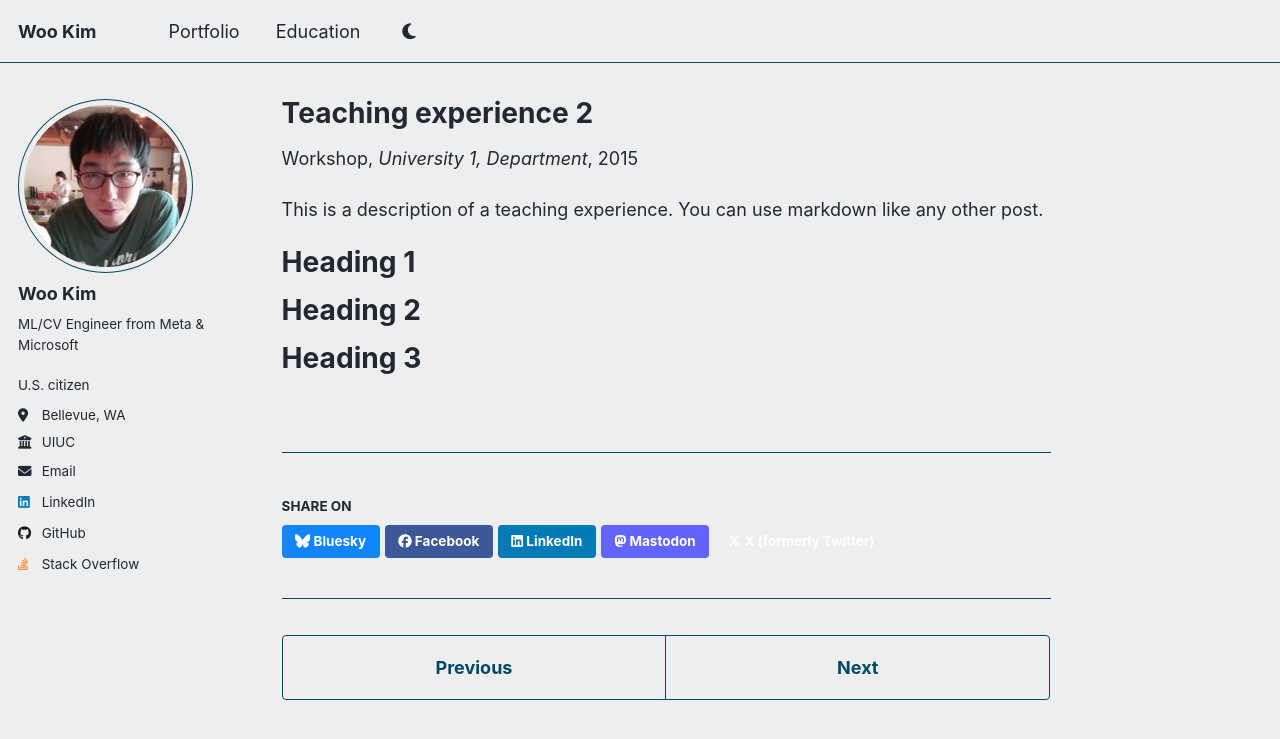
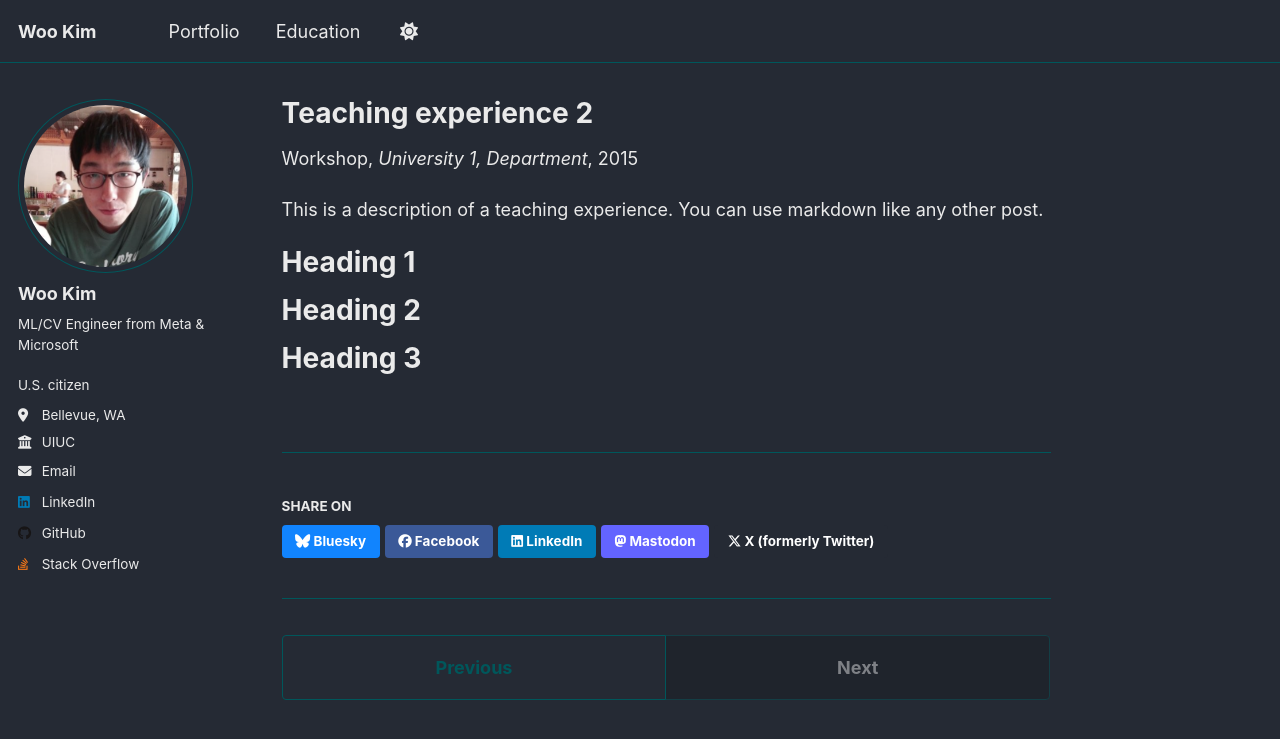
Before and after one commit to Efreeto/efreeto.github.io, a Jekyll site: the page built from _teaching/2015-spring-teaching-2.md, in a window 1280 px wide. Shown: the top 739 px of the page. Built offline with Jekyll 4.4.1, drawn with Linux system fonts in a browser that asks for light colours.

Commit message:
Theme changes

```diff
--- a/_includes/post_pagination.html
+++ b/_includes/post_pagination.html
@@ -5,12 +5,12 @@
     {% if page.previous %}
       <a href="{{ base_path }}{{ page.previous.url }}" class="pagination--pager" title="{{ page.previous.title | markdownify | strip_html }}">{{ site.data.ui-text[site.locale].pagination_previous | default: "Previous" }}</a>
     {% else %}
-      <a href="#" class="pagination--pager disabled">{{ site.data.ui-text[site.locale].pagination_previous | default: "Previous" }}</a>
+      <a href="#" class="pagination--pager disabled" aria-disabled="true" tabindex="-1">{{ site.data.ui-text[site.locale].pagination_previous | default: "Previous" }}</a>
     {% endif %}
     {% if page.next %}
       <a href="{{ base_path }}{{ page.next.url }}" class="pagination--pager" title="{{ page.next.title | markdownify | strip_html }}">{{ site.data.ui-text[site.locale].pagination_next | default: "Next" }}</a>
     {% else %}
-      <a href="#" class="pagination--pager disabled">{{ site.data.ui-text[site.locale].pagination_next | default: "Next" }}</a>
+      <a href="#" class="pagination--pager disabled" aria-disabled="true" tabindex="-1">{{ site.data.ui-text[site.locale].pagination_next | default: "Next" }}</a>
     {% endif %}
   </nav>
 {% endif %}
--- a/_layouts/default.html
+++ b/_layouts/default.html
@@ -5,7 +5,7 @@ layout: compress
 {% include base_path %}
 
 <!doctype html>
-<html lang="{{ site.locale | slice: 0,2 }}" class="no-js"{% if site.site_theme == "dark" %} data-theme="dark"{% endif %}>
+<html lang="{{ site.locale | slice: 0,2 }}" class="no-js" data-theme="dark">
   <head>
     {% include head.html %}
     {% include head/custom.html %}
--- a/_sass/layout/_navigation.scss
+++ b/_sass/layout/_navigation.scss
@@ -151,10 +151,21 @@
     }
 
     &.disabled {
-      color: var(--global-text-color-light);
+      color: var(--global-text-color);
+      background-color: transparent;
+      border-color: var(--global-border-color);
+      box-shadow: none;
+      opacity: 0.4;
       pointer-events: none;
       cursor: not-allowed;
     }
+  }
+}
+
+html[data-theme="dark"] {
+  .pagination--pager.disabled {
+    background-color: var(--global-footer-bg-color);
+    opacity: 0.45;
   }
 }
 
--- a/assets/js/_main.js
+++ b/assets/js/_main.js
@@ -3,10 +3,10 @@
    ========================================================================== */
 
 // Determine the expected state of the theme toggle, which can be "dark", "light", or
-// "system". Default is "system".
+// "system". Default is dark.
 let determineThemeSetting = () => {
   let themeSetting = localStorage.getItem("theme");
-  return (themeSetting != "dark" && themeSetting != "light" && themeSetting != "system") ? "system" : themeSetting;
+  return (themeSetting != "dark" && themeSetting != "light" && themeSetting != "system") ? "dark" : themeSetting;
 };
 
 // Determine the computed theme, which can be "dark" or "light". If the theme setting is
@@ -102,7 +102,7 @@ $(document).ready(function () {
   //           setTheme(e.matches ? "dark" : "light");
   //         }
   //       });
-  setTheme("light");
+  setTheme();
 
   // Enable the theme toggle
   $('#theme-toggle').on('click', toggleTheme);
```
Also changed, not shown: assets/js/main.min.js.
